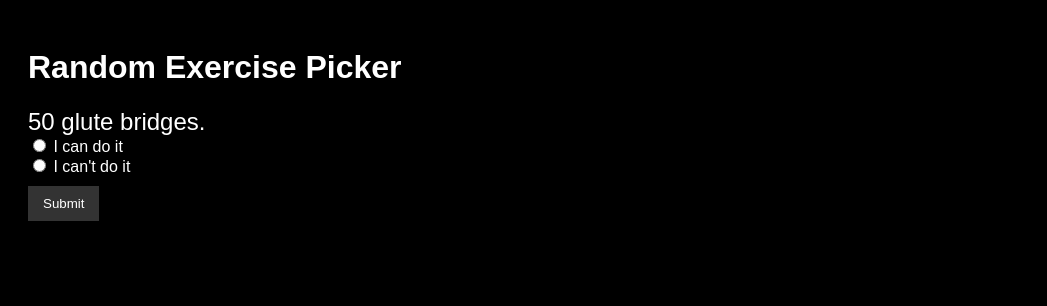
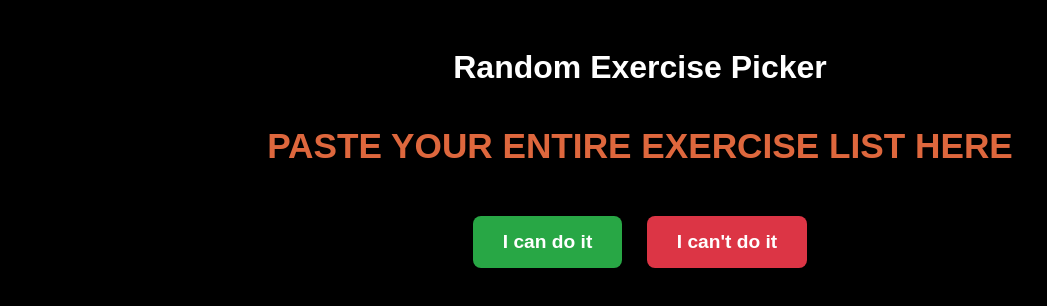
Before and after one commit to generativefreak/exercise-form, a website: page public/index.html in a window 1280 px wide. Shown: the whole page, without its empty margins (0-1047 px from the left). Drawn offline with Linux system fonts and the light colour scheme.

Commit message:
index.html-update

```diff
--- a/public/index.html
+++ b/public/index.html
@@ -5,278 +5,117 @@
 <title>Random Exercise Picker</title>
 
 <style>
-body{ font-family:Arial; padding:20px; background:black; color:white; }
-#output{ font-size:1.5em; margin-top:20px; }
-button{ padding:10px 15px; margin-top:10px; background:#333; color:white; border:none; cursor:pointer; }
-#result{ margin-top:15px; color:#de673d; font-weight:bold; }
+body{
+  font-family: Arial, sans-serif;
+  padding:20px;
+  background:black;
+  color:white;
+  text-align:center;
+}
+
+h1{
+  margin-bottom:30px;
+}
+
+#exercise{
+  font-size:2.2em;
+  margin:40px 0;
+  color:#de673d;
+  font-weight:bold;
+}
+
+button{
+  padding:15px 30px;
+  font-size:1.2em;
+  margin:10px;
+  border:none;
+  cursor:pointer;
+  border-radius:8px;
+  font-weight:bold;
+}
+
+#can{
+  background:#28a745;
+  color:white;
+}
+
+#cant{
+  background:#dc3545;
+  color:white;
+}
+
+button:hover{
+  opacity:0.85;
+}
+
+#log{
+  margin-top:30px;
+  font-size:1.2em;
+  color:#00ffff;
+  min-height:25px;
+}
 </style>
+</head>
 
-</head>
 <body>
 
 <h1>Random Exercise Picker</h1>
 
-<div id="output"></div>
+<div id="exercise"></div>
 
 <div>
-<input type="radio" name="answer" value="I can do it"> I can do it<br>
-<input type="radio" name="answer" value="I can't do it"> I can't do it<br>
-
-<button onclick="submitAnswer()">Submit</button>
+  <button id="can">I can do it</button>
+  <button id="cant">I can't do it</button>
 </div>
 
-<div id="result"></div>
+<div id="log"></div>
 
 <script>
-const lines = `
-30 pushups.
-50 situps.
-20 pull-ups.
-15 dips.
-100 bodyweight squats.
-50 lunges holding 20 lb dumbbells.
-20 burpees.
-30 jumping jacks.
-Plank for 1 minute.
-Side plank 30 seconds per side.
-20 mountain climbers.
-30 glute bridges.
-50 calf raises holding 10 lb dumbbells.
-20 hand-release pushups.
-15 pike pushups.
-30 bicycle crunches.
-20 Russian twists holding a 10 lb plate.
-10 chin-ups.
-50 leg raises.
-20 tricep extensions with 25 lb dumbbell.
-30 bicep curls with 25 lb dumbbells.
-20 kettlebell swings with 35 lb kettlebell.
-15 overhead press with 40 lb dumbbells.
-10 push press with 60 lb barbell.
-20 goblet squats with 50 lb kettlebell.
-15 front squats with 95 lb barbell.
-30 sumo squats with 40 lb dumbbell.
-20 Romanian deadlifts with 135 lb barbell.
-15 deadlifts with 185 lb barbell.
-10 bench press reps with 135 lb barbell.
-10 incline bench press reps with 95 lb dumbbells.
-15 dumbbell chest flys with 25 lb dumbbells.
-20 bent-over rows with 50 lb dumbbells.
-15 seated rows with 100 lb weight stack.
-10 pullovers with 25 lb dumbbell.
-20 lateral raises with 10 lb dumbbells.
-15 front raises with 10 lb dumbbells.
-20 shrugs with 50 lb dumbbells.
-15 hammer curls with 25 lb dumbbells.
-30 reverse lunges holding 20 lb dumbbells.
-20 step-ups per leg holding 15 lb dumbbells.
-30 hip thrusts with 50 lb barbell.
-15 Bulgarian split squats per leg holding 25 lb dumbbells.
-20 cable tricep pushdowns with 50 lb weight.
-15 face pulls with 40 lb cable.
-30 scapular pull-ups.
-15 incline dumbbell curls with 20 lb dumbbells.
-20 single-leg deadlifts with 25 lb dumbbells.
-30 wall sits holding 20 lb plate.
-20 hanging knee raises.
-50 pull-ups.
-10 one-arm pushups per arm.
-15 handstand pushups.
-20 deadlifts with 225 lb barbell.
-30 squats with 135 lb barbell.
-50 kettlebell swings with 50 lb kettlebell.
-30 bench press reps with 185 lb barbell.
-20 weighted lunges with 50 lb barbell.
-25 overhead presses with 60 lb barbell.
-40 pushups with claps.
-60 situps holding 10 lb plate.
-25 pull-ups with 10 lb weight belt.
-30 dips holding 15 lb dumbbells.
-120 bodyweight squats.
-40 lunges holding 25 lb dumbbells.
-25 burpees.
-50 jumping jacks.
-Plank for 2 minutes.
-Side plank 1 minute per side.
-40 mountain climbers.
-50 glute bridges.
-60 calf raises holding 20 lb dumbbells.
-30 hand-release pushups.
-25 pike pushups.
-50 bicycle crunches.
-35 Russian twists holding 15 lb plate.
-15 chin-ups.
-50 leg raises.
-30 tricep extensions with 25 lb dumbbell.
-40 bicep curls with 25 lb dumbbells.
-35 kettlebell swings with 40 lb kettlebell.
-25 overhead press with 40 lb dumbbells.
-15 push press with 70 lb barbell.
-35 goblet squats with 55 lb kettlebell.
-25 front squats with 105 lb barbell.
-40 sumo squats with 50 lb dumbbell.
-30 Romanian deadlifts with 125 lb barbell.
-20 deadlifts with 185 lb barbell.
-15 bench press reps with 145 lb barbell.
-15 incline bench press reps with 95 lb dumbbells.
-20 dumbbell chest flys with 25 lb dumbbells.
-30 bent-over rows with 55 lb dumbbells.
-20 seated rows with 110 lb weight stack.
-15 pullovers with 25 lb dumbbell.
-30 lateral raises with 12 lb dumbbells.
-25 front raises with 12 lb dumbbells.
-35 shrugs with 55 lb dumbbells.
-20 hammer curls with 30 lb dumbbells.
-40 reverse lunges holding 20 lb dumbbells.
-30 step-ups per leg holding 15 lb dumbbells.
-35 hip thrusts with 55 lb barbell.
-25 Bulgarian split squats per leg holding 30 lb dumbbells.
-30 cable tricep pushdowns with 55 lb weight.
-20 face pulls with 40 lb cable.
-40 scapular pull-ups.
-20 incline dumbbell curls with 25 lb dumbbells.
-25 single-leg deadlifts with 30 lb dumbbells.
-35 wall sits holding 25 lb plate.
-25 hanging knee raises.
-60 pull-ups.
-15 one-arm pushups per arm.
-25 handstand pushups.
-30 deadlifts with 275 lb barbell.
-40 squats with 185 lb barbell.
-60 kettlebell swings with 60 lb kettlebell.
-40 bench press reps with 205 lb barbell.
-25 weighted lunges with 60 lb barbell.
-30 overhead presses with 70 lb barbell.
-10 arm circles forward
-10 arm circles backward
-20 shoulder rolls
-20 neck tilts (slow)
-30 seconds standing march
-20 heel raises (bodyweight)
-20 toe raises
-15 knee lifts per leg
-20 ankle circles
-20 wrist circles
-10 dead bugs
-15 heel taps
-20 standing side bends
-20 standing twists
-10 slow crunches
-15 pelvic tilts
-20 seated knee tucks
-15 seated twists
-30-second knee plank
-20 bird dogs
-20 partial squats
-15 chair squats
-20 side leg raises
-20 back leg raises
-15 mini lunges
-20 glute squeezes
-15 step-back taps
-20 hamstring kicks
-20 side steps
-20 slow calf raises
-10 wall pushups
-10 incline pushups
-15 scapular pushups
-20 shoulder blade squeezes
-10 knee pushups
-20 arm swings
-15 light punches in air
-20 cross-body arm swings
-15 slow shoulder taps
-10 bench dips (easy)
-20 toe touches
-20 standing quad pulls
-20 hip circles
-15 standing hamstring curls
-20 side toe taps
-20 marching steps
-20 small jumping jacks
-15 slow high knees
-20 step jacks
-15 butt kicks
-30 seconds light jogging in place
-20 slow mountain climbers
-20 standing calf stretches
-20 side lunges
-15 short wall sits
-20 gentle glute bridges
-20 seated leg extensions
-15 standing hip hinges
-20 easy bicycle kicks
-20 standing oblique crunches
-20 knee hugs alternating
-20 arm reach stretches
-20 shoulder shrugs
-20 standing toe taps
-15 easy reverse lunges
-20 seated marches
-20 light step backs
-15 slow squat pulses
-20 standing hamstring stretches
-20 ankle flexes
-20 shoulder circles
-20 gentle torso twists
-15 standing quad stretches
-20 light knee bends
-20 slow heel-to-toe rocks
-20 side leg swings
-20 front leg swings
-15 slow glute squeezes
-20 seated toe raises
-20 seated heel raises
-15 light wall push holds
-20 easy step touches
-20 standing reach ups
-20 light torso bends
-20 relaxed arm shakes
-20 light calf pulses
-15 gentle knee bends
-20 slow march steps
-20 relaxed shoulder rolls
-15 standing balance lifts per leg
-20 light hip shifts
-20 slow bodyweight good mornings
 
+// PASTE YOUR FULL EXERCISE LIST HERE
+const exercisesText = `
+PASTE YOUR ENTIRE EXERCISE LIST HERE
 `;
 
-const exercises = lines.split("\n").filter(x=>x.trim()!="");
+const exercises = exercisesText.split("\n").filter(x => x.trim() !== "");
 let currentExercise = "";
 
-// Pick one random exercise on page load
+// Generate one random exercise
 function generateExercise(){
-    const i = Math.floor(Math.random()*exercises.length);
+  const i = Math.floor(Math.random() * exercises.length);
   currentExercise = exercises[i];
-    document.getElementById("output").textContent = currentExercise;
+  document.getElementById("exercise").textContent = currentExercise;
 }
 
 generateExercise();
 
-function submitAnswer(){
-    const radios = document.getElementsByName("answer");
-    let selected = null;
-    for(const r of radios){ if(r.checked) selected = r.value; }
-
-    if(!selected){
-        document.getElementById("result").textContent = "Select an option.";
-        return;
-    }
+// Submit answer
+function submitAnswer(answer){
 
   fetch("/save",{
     method:"POST",
     headers:{ "Content-Type":"application/json" },
     body:JSON.stringify({
       exercise: currentExercise,
-            answer: selected
+      answer: answer
     })
   })
-    .then(res=>res.text())
-    .then(()=>{
-        document.getElementById("result").textContent = "Saved to server CSV.";
+  .then(res => res.text())
+  .then(() => {
+      document.getElementById("log").textContent = "Saved to server CSV!";
+      document.getElementById("can").disabled = true;
+      document.getElementById("cant").disabled = true;
+  })
+  .catch(()=>{
+      document.getElementById("log").textContent = "Error saving response.";
   });
+
 }
+
+// Button listeners
+document.getElementById("can").addEventListener("click", () => submitAnswer("I can do it"));
+document.getElementById("cant").addEventListener("click", () => submitAnswer("I can't do it"));
+
 </script>
 
 </body>
```
Lines whose indentation alone changed are shown as unchanged.
